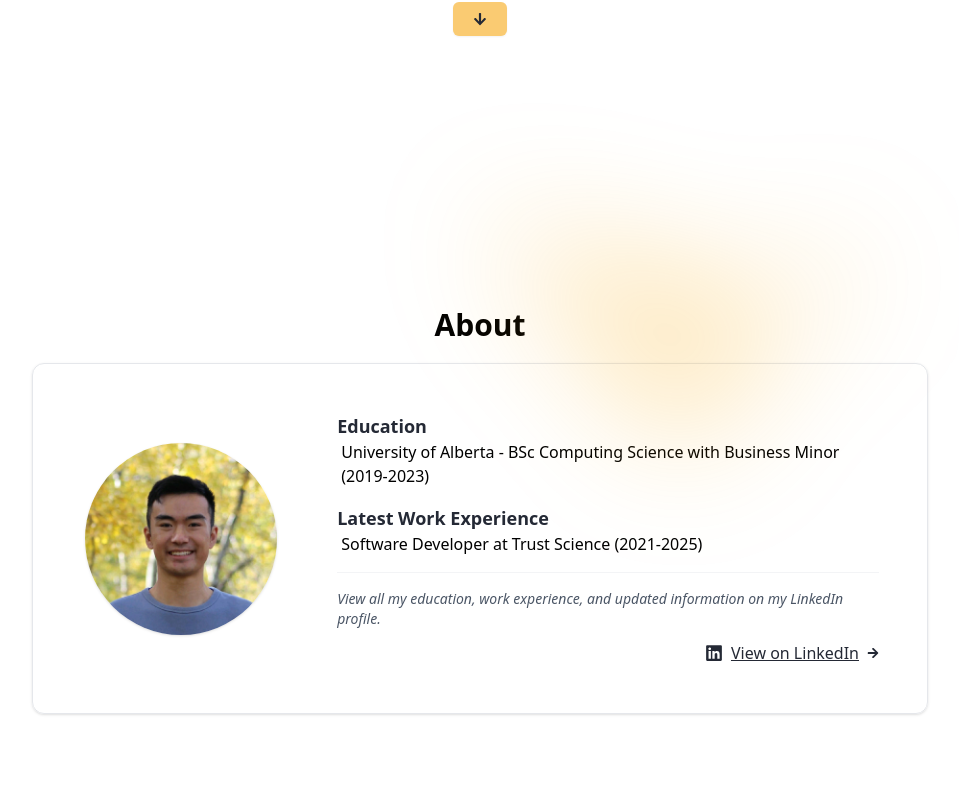
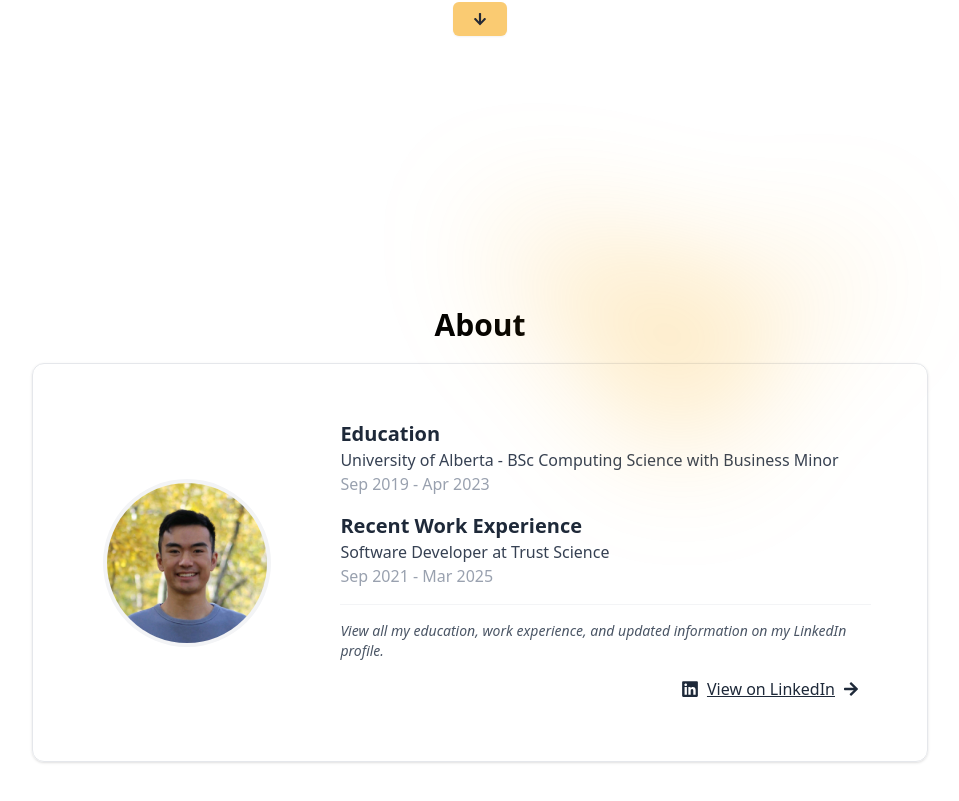
Before and after one commit to wrrnlim/wrrnlim.github.io, a React (Vite) app: page / in a window 1280 px wide. Shown: the part 513-1314 px from the top of the page, without its empty margins (160-1119 px from the left). Before the commit the page ends 1267 px from the top, so only its background shows below. Built offline with nearby package versions, Linux system fonts and the light colour scheme.

Commit message:
Update about section styling

```diff
--- a/src/components/Section.jsx
+++ b/src/components/Section.jsx
@@ -13,36 +13,37 @@ export default function Section(props) {
   ]
   return (
     <div className="text-center">
-      <h3 className='text-3xl font-bold my-5' id={title.toLowerCase()}>{title}</h3>
-      <div className="rounded-xl p-8 border-gray-200 border shadow-sm hover:shadow-md transition-shadow max-w-4xl mx-5 lg:mx-auto mb-10">
+      <h3 className="text-3xl font-bold my-5" id={title.toLowerCase()}>{title}</h3>
+      <div className="rounded-xl p-10 border border-gray-200 shadow-sm hover:shadow-lg hover:-translate-y-1 transition-all duration-300 max-w-4xl mx-5 lg:mx-auto mb-10">
         <div className="grid grid-cols-1 md:grid-cols-10 gap-6">
           <div className="md:col-span-3 p-4 flex justify-center items-center">
             <img
               alt="Profile Photo"
               src={profileImg}
-              className="max-h-48 w-auto rounded-full shadow-sm"
+              className="max-h-40 w-auto rounded-full shadow-sm ring-4 ring-gray-100"
             />
           </div>
           <div className="md:col-span-7 p-4 flex flex-col justify-between text-left space-y-4">
             <div className="space-y-4">
               <div>
-                <h4 className="font-bold text-lg text-[#242935]">Education</h4>
-                <p className="ml-1">University of Alberta - BSc Computing Science with Business Minor (2019-2023)</p>
+                <h4 className="font-bold text-xl text-gray-800">Education</h4>
+                <p className="text-gray-700">University of Alberta - BSc Computing Science with Business Minor</p>
+                <p className="text-gray-400">Sep 2019 - Apr 2023</p>
               </div>
-
               <div>
-                <h4 className="font-bold text-lg text-[#242935]">Latest Work Experience</h4>
-                <p className="ml-1">Software Developer at Trust Science (2021-2025)</p>
+                <h4 className="font-bold text-xl text-gray-800">Recent Work Experience</h4>
+                <p className="text-gray-700">Software Developer at Trust Science</p>
+                <p className="text-gray-400">Sep 2021 - Mar 2025</p>
               </div>
             </div>
 
             <div className="pt-4 border-t border-gray-100">
               <p className="text-gray-600 italic text-sm">View all my education, work experience, and updated information on my LinkedIn profile.</p>
               <div className="mt-3 self-end flex justify-end">
-                <a href="https://linkedin.com/in/yourprofile" className="text-[#242935] hover:text-[#facb72] font-medium hover:cursor-pointer flex items-center gap-2 transition-colors duration-200 group">
+                <a href="https://linkedin.com/in/warrenlim" target='_blank' className="text-gray-800 hover:bg-[#ffcd71]/20 px-3 py-1 rounded-lg font-medium flex items-center gap-2 transition-all duration-200 group">
                   <FaLinkedin className="text-lg" />
                   <span className="underline">View on LinkedIn</span>
-                  <FaArrowRight size={12} className="group-hover:translate-x-1 transition-transform duration-200" />
+                  <FaArrowRight className="group-hover:translate-x-1.5 transition-transform duration-200" />
                 </a>
               </div>
             </div>
```
